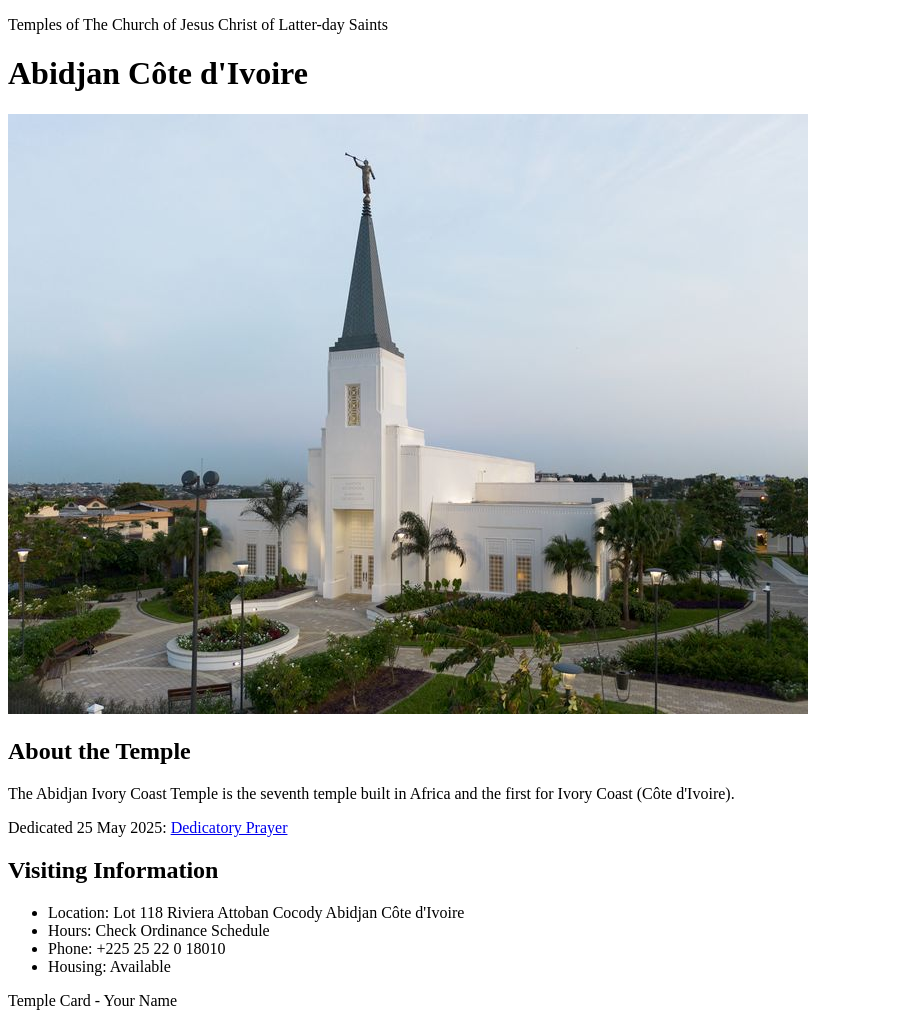
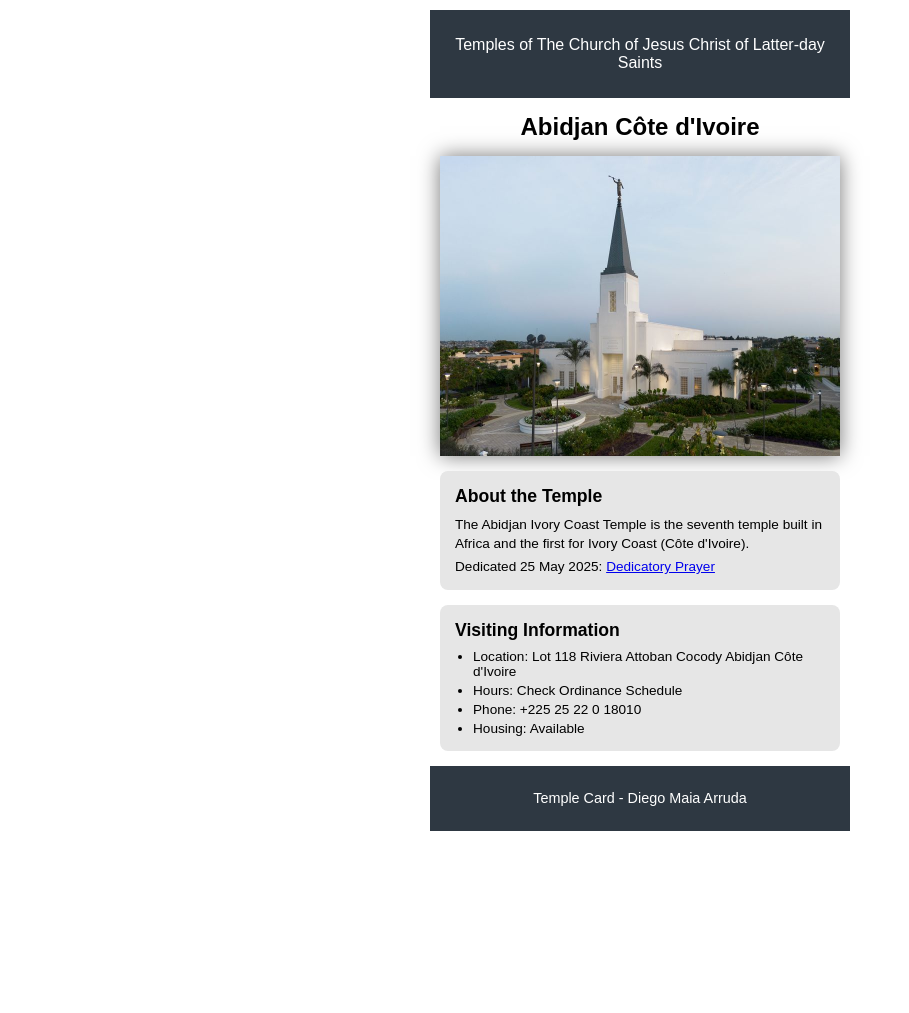
Before and after one commit to eng-diegoarruda/wdd130, a plain HTML site: page week02/temple.html in a window 1280 px wide. Shown: the whole page, without its empty margins (0-909 px from the left). After the commit the page ends 841 px from the top, so only its background shows below. Drawn offline with Linux system fonts and the light colour scheme.

Commit message:
Complete temple styling

```diff
--- /dev/null
+++ b/week02/styles/temple.css
@@ -0,0 +1,52 @@
+body{
+    font-family: arial, sans-serif;
+}
+
+header, footer{
+    background-color: #2e3842;
+    color: #fff;
+    text-align: center;
+    padding: 10px;
+    width: 400px;
+    margin: 10px auto;
+}
+h1{
+    text-align: center;
+    font-size: 1.5rem;
+    margin: 15px auto;
+}
+img{
+    display:block;
+    margin: 15px auto;
+    width: 400px;
+    height:auto;
+    box-shadow: 0 0 20px #777;
+}
+section{
+    max-width: 370px;
+    margin:15px auto;
+    padding: 10px 15px;
+    background-color: #e6e6e6;
+    border-radius: 8px;
+}
+section h2{
+    font-size: 1.1rem;
+    margin-top: 5px;
+    margin-bottom: 8px;
+}
+section p{
+    font-size: 0.85rem;
+    line-height: 1.4;
+    margin: 4px 0;
+}
+section ul{
+    margin: 5px 0 5px 18px;
+    padding: 0;
+    font-size: 0.85rem;
+}
+section li{
+    margin-bottom: 4px;
+}
+footer{
+    font-size: 0.9em;
+}
--- a/week02/temple.html
+++ b/week02/temple.html
@@ -5,6 +5,7 @@
     <meta charset="UTF-8">
     <meta name="viewport" content="width=device-width, initial-scale=1.0">
     <title>Temple Card - Abidjan Côte d'Ivoire</title>
+    <link rel="stylesheet" href="styles/temple.css">
 </head>
 
 <body>
@@ -32,7 +33,7 @@
         </section>
     </main>
     <footer>
-        <p>Temple Card - Your Name</p>
+        <p>Temple Card - Diego Maia Arruda</p>
     </footer>
 </body>
 
```
